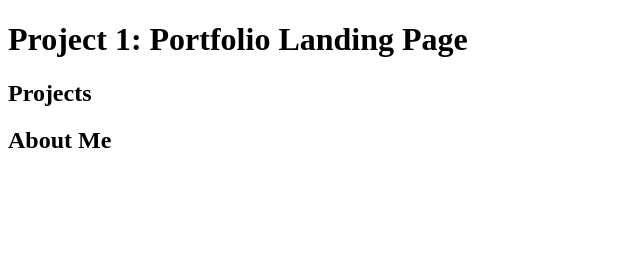
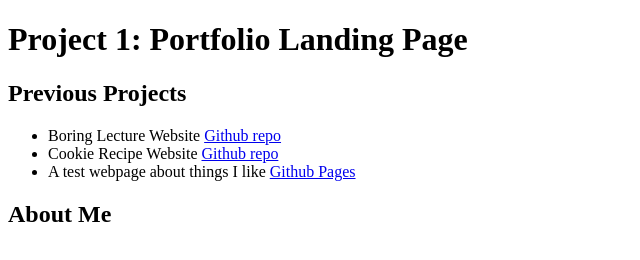
Before and after one commit to aprilso/epicodus-project-1, a plain HTML site: page index.html in a window 1280 px wide. Shown: the whole page, without its empty margins (0-640 px from the left). Drawn offline with Linux system fonts and the light colour scheme.

Commit message:
added projects to a list

```diff
--- a/index.html
+++ b/index.html
@@ -7,7 +7,12 @@
 <body>
   <h1>Project 1: Portfolio Landing Page</h1>
 
-  <h2>Projects</h2>
+  <h2>Previous Projects</h2>
+  <ul>
+    <li>Boring Lecture Website <a href="https://github.com/aprilso/boring-lecture">Github repo</a></li>
+    <li>Cookie Recipe Website <a href="https://github.com/aprilso/cookie-recipe">Github repo</a></li>
+    <li>A test webpage about things I like <a href = "https://aprilso.github.io/a-test-webpage/">Github Pages</a></li>
+  </ul>
 
   <h2>About Me</h2>
 
```
